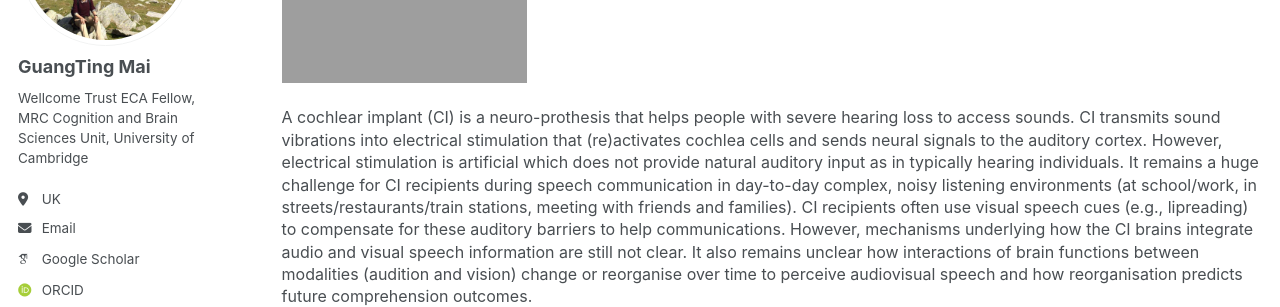
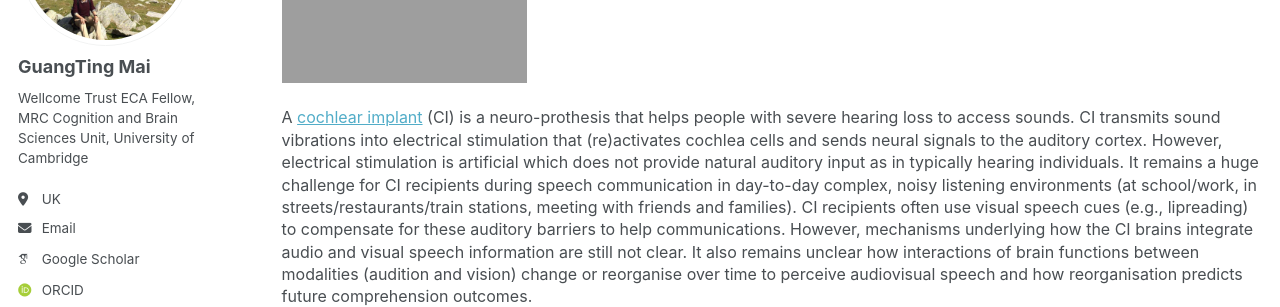
Before and after one commit to guangtingmai/guangtingmai.github.io, a Jekyll site: the page built from _pages/CrossModal-CI.html, in a window 1280 px wide and 1328 px high. Shown: the part 246-553 px from the top of the window. Built offline with Jekyll 4.4.1, drawn with Linux system fonts in a browser that asks for light colours; some web fonts are replaced.

Commit message:
Update CrossModal-CI.html

```diff
--- a/_pages/CrossModal-CI.html
+++ b/_pages/CrossModal-CI.html
@@ -8,6 +8,6 @@ author_profile: true
   <img src="https://guangtingmai.github.io/images/Blausen_0244_CochlearImplant_01.png" width="25%">
   <br>
 </p>
-<p><span style="font-size: 12pt;line-height: 1.4;display: block;margin-bottom: 0.12vh">A cochlear implant (CI) is a neuro-prothesis that helps people with severe hearing loss to access sounds. CI transmits sound vibrations into electrical stimulation that (re)activates cochlea cells and sends neural signals to the auditory cortex. However, electrical stimulation is artificial which does not provide natural auditory input as in typically hearing individuals. It remains a huge challenge for CI recipients during speech communication in day-to-day complex, noisy listening environments (at school/work, in streets/restaurants/train stations, meeting with friends and families). CI recipients often use visual speech cues (e.g., lipreading) to compensate for these auditory barriers to help communications. However, mechanisms underlying how the CI brains integrate audio and visual speech information are still not clear. It also remains unclear how interactions of brain functions between modalities (audition and vision) change or reorganise over time to perceive audiovisual speech and how reorganisation predicts future comprehension outcomes.</span></p>
+<p><span style="font-size: 12pt;line-height: 1.4;display: block;margin-bottom: 0.12vh">A <a href=https://en.wikipedia.org/wiki/Cochlear_implant>cochlear implant</a> (CI) is a neuro-prothesis that helps people with severe hearing loss to access sounds. CI transmits sound vibrations into electrical stimulation that (re)activates cochlea cells and sends neural signals to the auditory cortex. However, electrical stimulation is artificial which does not provide natural auditory input as in typically hearing individuals. It remains a huge challenge for CI recipients during speech communication in day-to-day complex, noisy listening environments (at school/work, in streets/restaurants/train stations, meeting with friends and families). CI recipients often use visual speech cues (e.g., lipreading) to compensate for these auditory barriers to help communications. However, mechanisms underlying how the CI brains integrate audio and visual speech information are still not clear. It also remains unclear how interactions of brain functions between modalities (audition and vision) change or reorganise over time to perceive audiovisual speech and how reorganisation predicts future comprehension outcomes.</span></p>
 <p><span style="font-size: 12pt;line-height: 1.4;display: block;margin-bottom: 0.12vh">Our Wellcome Trust funded ECA fellowship project (2025-2031, fEC: £1.6m) promises to conduct a series of cross-sectional and longitudinal experiments in adult CI recipients. We will combine portable neuroimaging techniques of EEG and high-density fNIRS or diffuse optical tomography (DOT) to measure neural tracking and responses to audio and visual speech in CI recipients’ brains – how these responses differ from typical hearing, how they could change over time and be modulated to improve speech comprehension. We will thus, scientifically, showcase example processes of <a href="https://en.wikipedia.org/wiki/Cross_modal_plasticity">cross-modal neuroplasticity</a> (evolvement of neural interactions between modalities, i.e., audition and vision) for research in humans with sensory impairment after rehabilitation.
 <p><span style="font-size: 12pt;line-height: 1.4;display: block;margin-bottom: 0.12vh">Wider implications, e.g., outcomes from multimodal imaging and clinical practicality (for not just CI recipients) may be expected. We may provide evidence for the power for monitoring and prognosis of speech and language comprehension outcomes using sophisticated and portable neuroimaging tools, e.g., EEG combined with fNIRS/DOT compared to tools commonly used but far less physically or financially practical/accessible for treatments for a wide range of clinical individuals (e.g., MRI/fMRI). This is particularly useful for many whose behavioural data are not easy to be reliably captured to reflect actual speech comprehension. We may also provide consequential neuromodulation evidence for future techniques researchers could develop to support or assist speech and language therapy, in the longer run, for people with not only hard-of-hearing but other conditions such as aphasia, developmental disorders, neurodivergence, or neurodegeneration.
```
